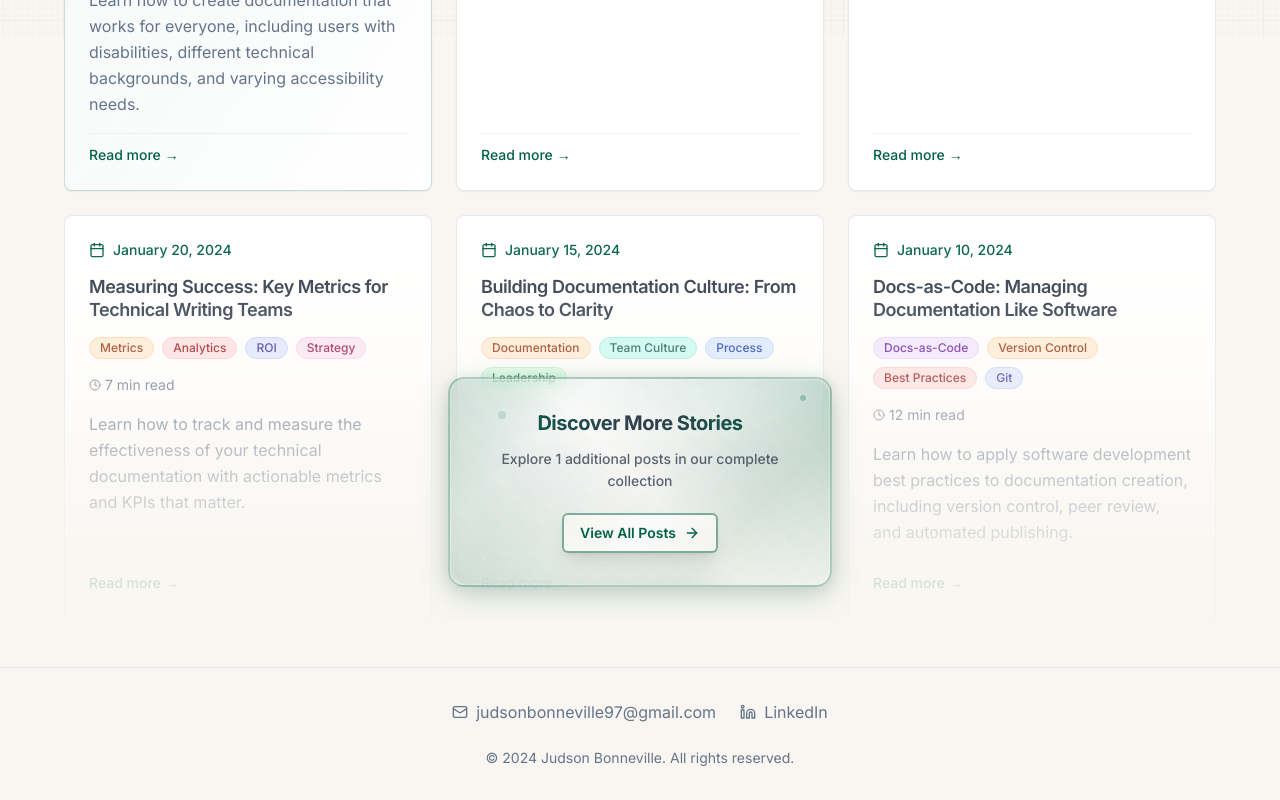
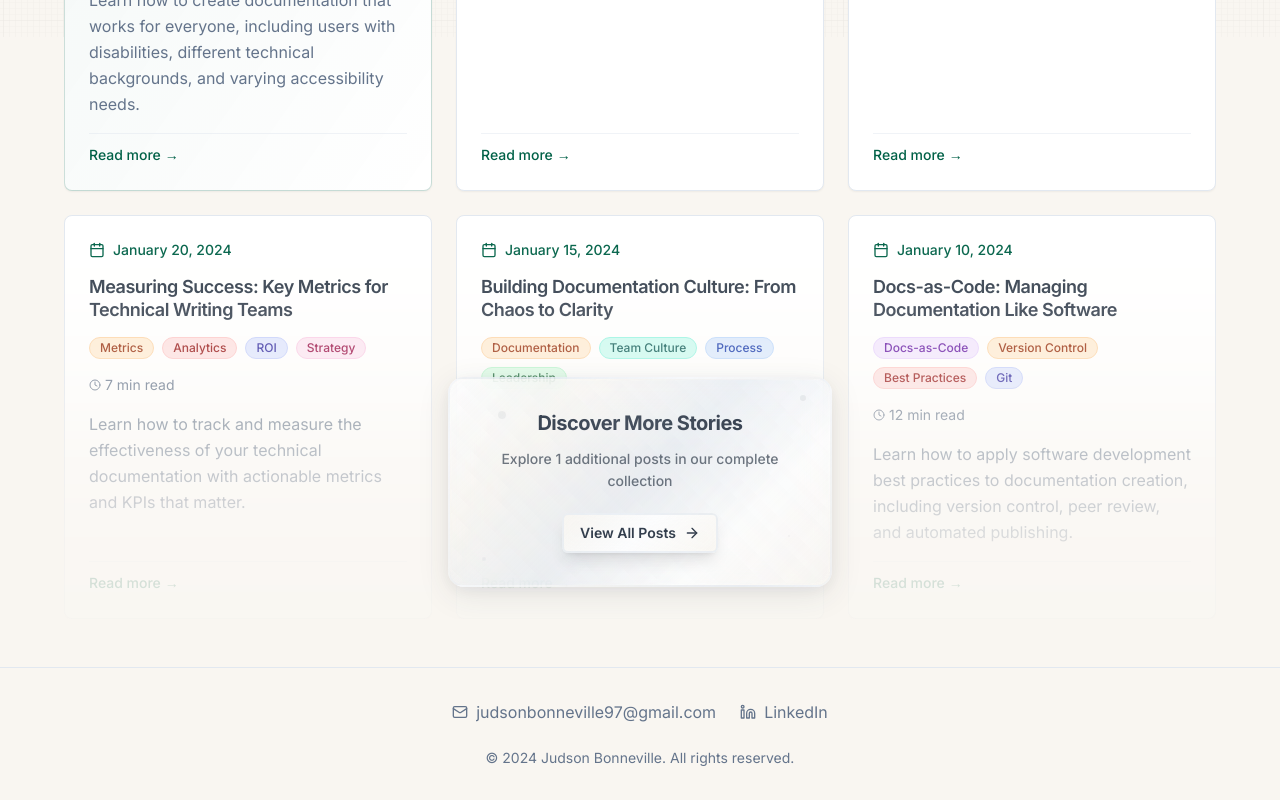
Before and after one commit to sirbonneville/docu-flow-blog, a React (Vite) app: page /posts in a window 1280 px wide. Shown: the part 763-1563 px from the top of the page. Built offline with nearby package versions, Linux system fonts and the light colour scheme.

Commit message:
Refine glassmorphism card color
Adjusted the color scheme of the "Discover More Stories" card to reduce the green tones and improve visual appeal. Edited `src/components/PostGrid.tsx`.

```diff
--- a/src/components/PostGrid.tsx
+++ b/src/components/PostGrid.tsx
@@ -129,39 +129,39 @@ export const PostGrid = ({ posts, showSearch = true, title = "Recent Posts" }: P
                                 transition-all duration-500 ease-out
                                 hover:-translate-y-2 hover:scale-[1.03]
                                 p-8 max-w-sm mx-4 mb-8
-                                backdrop-blur-xl border-primary/30 hover:border-primary/50"
+                                backdrop-blur-xl border-border/30 hover:border-border/50"
                        style={{
-                         // Enhanced glassmorphism with distinct colors
+                         // Neutral glassmorphism with subtle colors
                          background: `linear-gradient(135deg,
-                           hsl(var(--primary) / 0.15) 0%,
-                           hsl(var(--secondary) / 0.25) 25%,
-                           hsl(var(--accent) / 0.20) 50%,
-                           hsl(var(--primary) / 0.10) 75%,
-                           hsl(var(--card) / 0.30) 100%
+                           hsl(var(--card) / 0.8) 0%,
+                           hsl(var(--background) / 0.7) 25%,
+                           hsl(var(--muted) / 0.6) 50%,
+                           hsl(var(--card) / 0.8) 75%,
+                           hsl(var(--background) / 0.9) 100%
                          )`,
-                         backdropFilter: 'blur(16px) saturate(1.5)',
-                         WebkitBackdropFilter: 'blur(16px) saturate(1.5)',
+                         backdropFilter: 'blur(16px) saturate(1.2)',
+                         WebkitBackdropFilter: 'blur(16px) saturate(1.2)',
                          boxShadow: `
-                           0 8px 32px hsl(var(--primary) / 0.2),
-                           0 4px 16px hsl(var(--foreground) / 0.1),
+                           0 8px 32px hsl(var(--foreground) / 0.1),
+                           0 4px 16px hsl(var(--foreground) / 0.05),
                            inset 0 1px 0 hsl(var(--background) / 0.3)
                          `
                        }}>
 
                     {/* Enhanced shimmer effect on hover */}
                     <div className="absolute inset-0 bg-gradient-to-r
-                                  from-transparent via-primary/10 to-transparent
+                                  from-transparent via-foreground/5 to-transparent
                                   translate-x-[-100%] group-hover:translate-x-[100%]
                                   transition-transform duration-1000 ease-out" />
 
                     {/* Subtle animated border glow */}
-                    <div className="absolute inset-0 rounded-2xl opacity-60 group-hover:opacity-100
+                    <div className="absolute inset-0 rounded-2xl opacity-40 group-hover:opacity-60
                                   transition-opacity duration-500"
                          style={{
                            background: `linear-gradient(45deg,
-                             hsl(var(--primary) / 0.3),
-                             hsl(var(--accent) / 0.2),
-                             hsl(var(--primary) / 0.3)
+                             hsl(var(--border) / 0.2),
+                             hsl(var(--muted) / 0.3),
+                             hsl(var(--border) / 0.2)
                            )`,
                            filter: 'blur(1px)',
                            zIndex: -1
@@ -170,11 +170,11 @@ export const PostGrid = ({ posts, showSearch = true, title = "Recent Posts" }: P
                     {/* Content */}
                     <div className="relative space-y-5 text-center">
                       <div className="space-y-3">
-                        <h3 className="text-xl font-bold bg-gradient-to-r from-primary via-foreground to-primary
+                        <h3 className="text-xl font-bold bg-gradient-to-r from-foreground via-foreground/90 to-foreground
                                      bg-clip-text text-transparent leading-tight">
                           Discover More Stories
                         </h3>
-                        <p className="text-sm text-foreground/80 leading-relaxed font-medium">
+                        <p className="text-sm text-foreground/70 leading-relaxed font-medium">
                           Explore {filteredPosts.length - visiblePosts.length} additional posts in our complete collection
                         </p>
                       </div>
@@ -184,10 +184,10 @@ export const PostGrid = ({ posts, showSearch = true, title = "Recent Posts" }: P
                         asChild
                         variant="outline"
                         className="group/btn relative overflow-hidden font-semibold
-                                 border-2 border-primary/50 hover:border-primary/70
+                                 border-2 border-border/60 hover:border-border/80
                                  shadow-lg hover:shadow-xl
                                  transition-all duration-300 ease-out
-                                 hover:-translate-y-0.5 text-primary hover:text-primary"
+                                 hover:-translate-y-0.5 text-foreground hover:text-foreground"
                         style={{
                           background: `linear-gradient(135deg,
                             hsl(var(--background) / 0.9) 0%,
@@ -207,7 +207,7 @@ export const PostGrid = ({ posts, showSearch = true, title = "Recent Posts" }: P
                           />
 
                           {/* Enhanced button shimmer effect */}
-                          <div className="absolute inset-0 bg-gradient-to-r from-transparent via-primary/15 to-transparent
+                          <div className="absolute inset-0 bg-gradient-to-r from-transparent via-foreground/10 to-transparent
                                         translate-x-[-100%] group-hover/btn:translate-x-[100%]
                                         transition-transform duration-700 ease-out" />
                         </Link>
@@ -215,14 +215,14 @@ export const PostGrid = ({ posts, showSearch = true, title = "Recent Posts" }: P
                     </div>
 
                     {/* Enhanced floating particles effect */}
-                    <div className="absolute inset-0 opacity-30 pointer-events-none">
-                      <div className="absolute top-4 right-6 w-1.5 h-1.5 bg-primary rounded-full
+                    <div className="absolute inset-0 opacity-20 pointer-events-none">
+                      <div className="absolute top-4 right-6 w-1.5 h-1.5 bg-foreground/40 rounded-full
                                     animate-pulse" style={{ animationDelay: '0s' }} />
-                      <div className="absolute bottom-6 left-8 w-1 h-1 bg-accent rounded-full
+                      <div className="absolute bottom-6 left-8 w-1 h-1 bg-muted-foreground/50 rounded-full
                                     animate-pulse" style={{ animationDelay: '1s' }} />
-                      <div className="absolute top-8 left-12 w-2 h-2 bg-primary/50 rounded-full
+                      <div className="absolute top-8 left-12 w-2 h-2 bg-foreground/30 rounded-full
                                     animate-pulse" style={{ animationDelay: '2s' }} />
-                      <div className="absolute bottom-12 right-10 w-0.5 h-0.5 bg-foreground/40 rounded-full
+                      <div className="absolute bottom-12 right-10 w-0.5 h-0.5 bg-foreground/20 rounded-full
                                     animate-pulse" style={{ animationDelay: '1.5s' }} />
                     </div>
                   </div>
```
